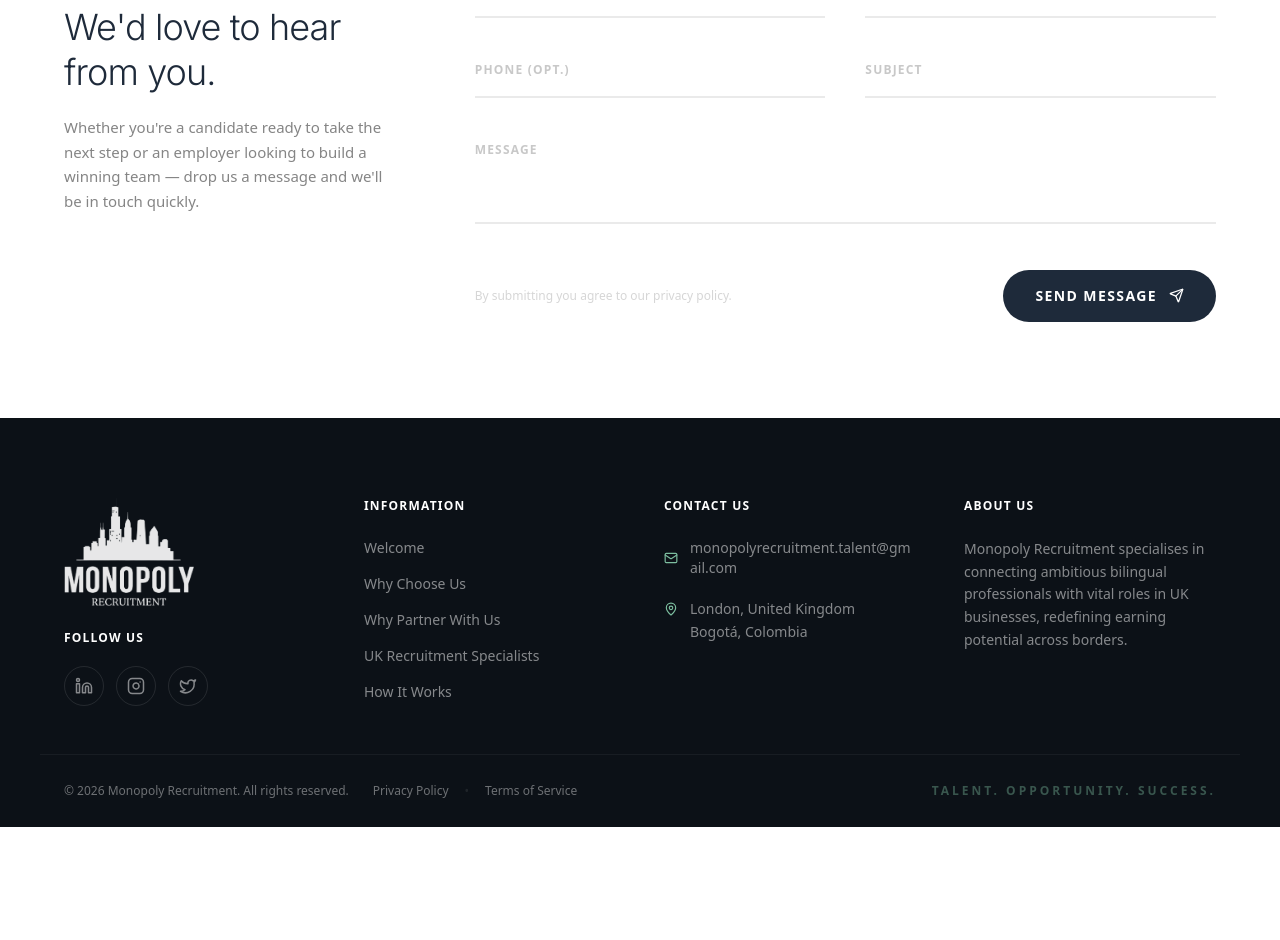
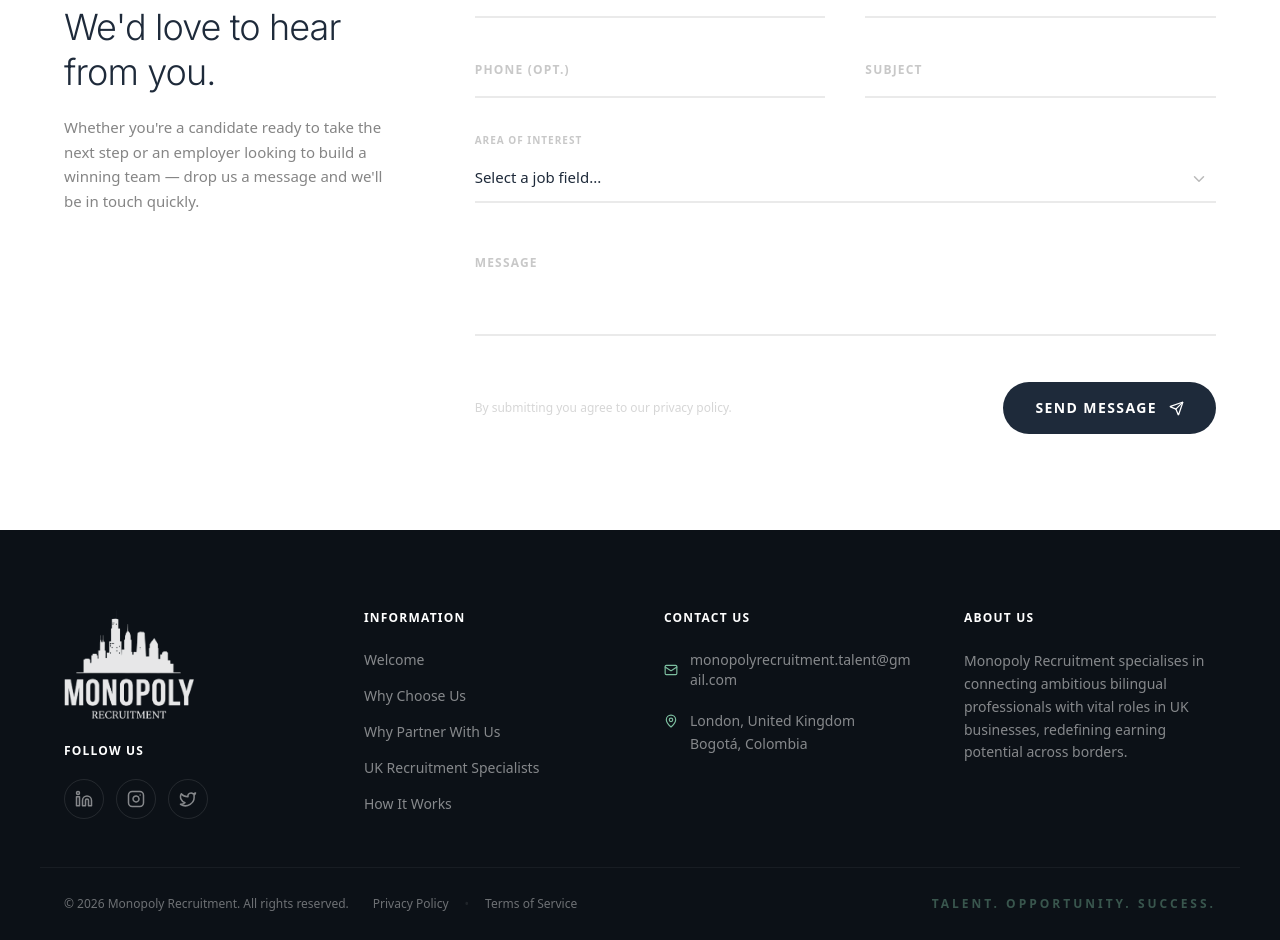
Before and after one commit to dpc2802/Monopoly, a Next.js app: page / in a window 1280 px wide. Shown: the part 8000-8940 px from the top of the page. Before the commit the page ends 8827 px from the top, so only its background shows below. Built offline with nearby package versions, Linux system fonts and the light colour scheme.

Commit message:
feat: add job field dropdown to contact form

```diff
--- a/src/components/ContactForm.tsx
+++ b/src/components/ContactForm.tsx
@@ -131,6 +131,43 @@ export default function ContactForm() {
                     ))}
                   </div>
 
+                  {/* Job Field Dropdown */}
+                  <div className="relative mb-10 mt-6">
+                    <label
+                      htmlFor="jobField"
+                      className={`absolute left-0 text-xs font-bold uppercase tracking-widest transition-all duration-300 pointer-events-none -translate-y-5 text-[10px] ${
+                        focused === "jobField" ? "text-brand-teal" : "text-brand-gray-light/80"
+                      }`}
+                    >
+                      Area of Interest
+                    </label>
+                    <select
+                      id="jobField"
+                      name="jobField"
+                      required
+                      onFocus={() => setFocused("jobField")}
+                      onBlur={() => setFocused(null)}
+                      className={`${inputBase} appearance-none bg-transparent cursor-pointer ${
+                        focused === "jobField"
+                          ? "border-brand-teal"
+                          : "border-brand-gray-light/30"
+                      }`}
+                      defaultValue=""
+                    >
+                      <option value="" disabled className="text-gray-400">Select a job field...</option>
+                      <option value="Financial Services and FinTech" className="text-navy">Financial Services and FinTech</option>
+                      <option value="E-Commerce and Retail Operations" className="text-navy">E-Commerce and Retail Operations</option>
+                      <option value="SaaS and Technology" className="text-navy">SaaS and Technology</option>
+                      <option value="Construction and Real Estate" className="text-navy">Construction and Real Estate</option>
+                      <option value="Digital Marketing and Sales" className="text-navy">Digital Marketing and Sales</option>
+                      <option value="Operations" className="text-navy">Operations</option>
+                      <option value="Other" className="text-navy">Other</option>
+                    </select>
+                    <div className="absolute right-2 top-4 pointer-events-none text-brand-gray-light">
+                      <svg width="18" height="18" viewBox="0 0 24 24" fill="none" stroke="currentColor" strokeWidth="2" strokeLinecap="round" strokeLinejoin="round"><polyline points="6 9 12 15 18 9"></polyline></svg>
+                    </div>
+                  </div>
+
                   {/* Message field — full width */}
                   <div className="relative mb-10">
                     <label
```
